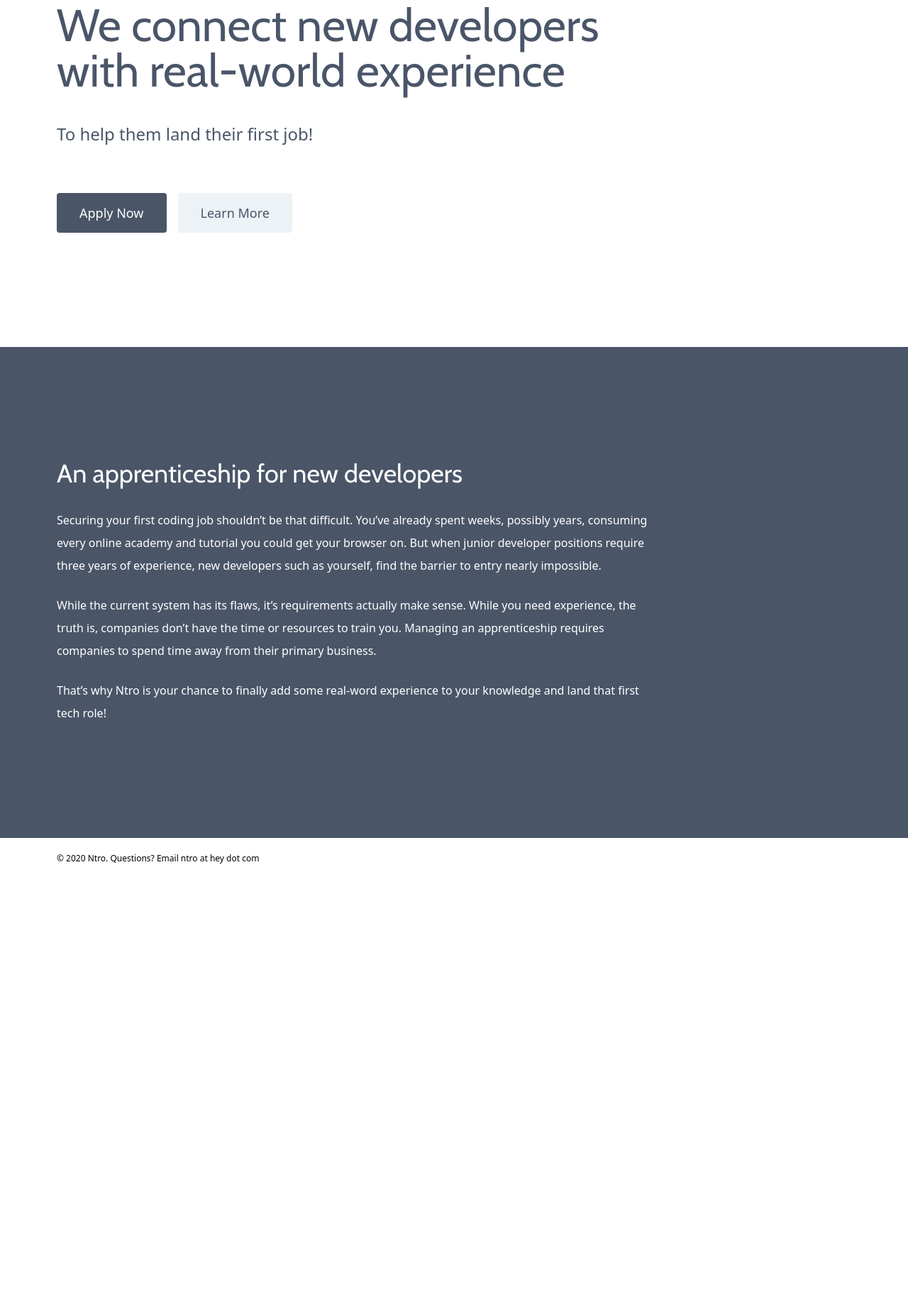
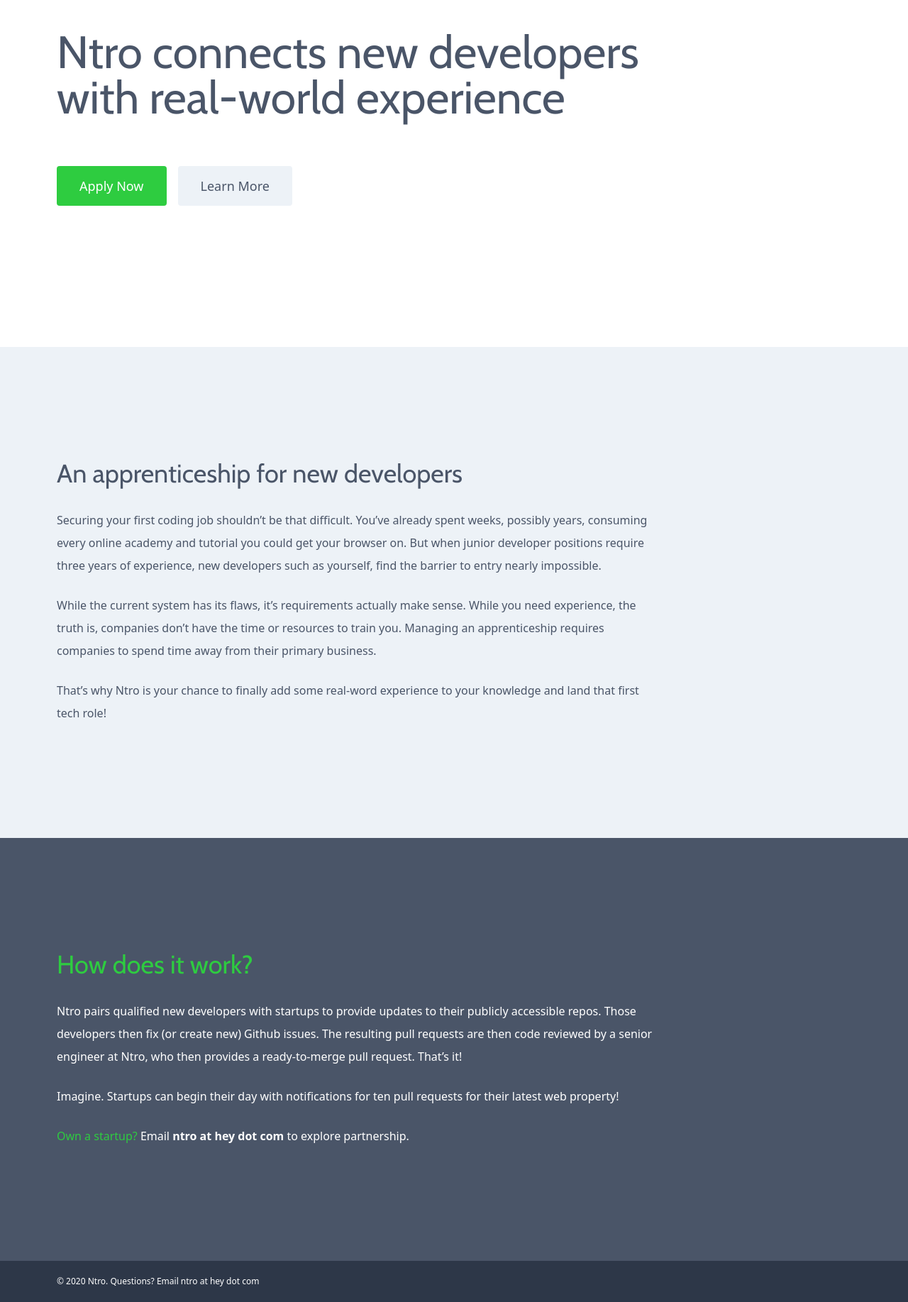
Before and after one commit to NtroDev/NtroDev.github.io, a Gatsby site: page / in a window 1280 px wide. Shown: the part 311-2146 px from the top of the page at 71% size. Before the commit the page ends 1550 px from the top, so only its background shows below. Built offline with nearby package versions, Linux system fonts and the light colour scheme; Gatsby itself is replaced by a stand-in of ours.

Commit message:
Added how it works to home page

```diff
--- a/src/pages/index.js
+++ b/src/pages/index.js
@@ -8,21 +8,21 @@
 
 const HomePage = () => (
   <div>
-    <div id="home-hero" className="bg-brand h-screen">
+    <div id="home-hero" className="h-screen">
       <div className="p-5 sm:px-20 border-b border-gray-200 w-full">
         <img src={ntroLogo} alt="Ntro" width="80" />
       </div>
       <div className="px-5 sm:px-20 flex items-center h-full">
         <div className="sm:w-3/4 text-gray-700">
-          <h1 className="text-4xl sm:text-6xl leading-none mb-8 sm:mb-10">We connect new developers with real-world experience</h1>
-          <p className="text-xl mr-20 sm:mr-0 sm:text-2xl font-light mb-20">To help them land their first job!</p>
-          <a href="https://forms.gle/QJ1zHKnmmRskDq3P9" className="bg-gray-700 text-white px-5 py-3 rounded cursor-pointer sm:text-lg sm:px-8 sm:py-4 mr-4">Apply Now</a>
+          <h1 className="text-4xl sm:text-6xl leading-none mb-20 font-light">Ntro connects new developers with real-world experience</h1>
+          <p className="text-xl mr-20 sm:mr-0 sm:text-2xl font-light mb-20 hidden">To help them land their first job!</p>
+          <a href="https://forms.gle/QJ1zHKnmmRskDq3P9" className="bg-brand text-white px-5 py-3 rounded cursor-pointer sm:text-lg sm:px-8 sm:py-4 mr-4">Apply Now</a>
           <Link to="#about" className="bg-gray-200 px-5 py-3 rounded cursor-pointer sm:text-lg sm:px-8 sm:py-4">Learn More</Link>
         </div>
       </div>
     </div>
 
-    <div id="about" className="bg-gray-700 px-5 sm:px-20 py-40 text-white leading-loose">
+    <div id="about" className="bg-gray-200 text-gray-700 px-5 py-20 sm:px-20 sm:py-40 leading-loose">
       <div className="sm:w-3/4">
         <h1 className="text-4xl mb-8 leading-none">An apprenticeship for new developers</h1>
         <p className="mb-6">Securing your first coding job shouldn’t be that difficult. You’ve already spent weeks, possibly years, consuming every online academy and tutorial you could get your browser on. But when junior developer positions require three years of experience, new developers such as yourself, find the barrier to entry nearly impossible.</p>
@@ -31,7 +31,16 @@
       </div>
     </div>
 
-    <div className="p-5 sm:px-20 text-xs">
+    <div id="startup" className="bg-gray-700 text-white px-5 py-20 sm:px-20 sm:py-40 leading-loose">
+      <div className="sm:w-3/4">
+        <h2 className="text-4xl mb-8 leading-none text-brand">How does it work?</h2>
+        <p className="mb-6">Ntro pairs qualified new developers with startups to provide updates to their publicly accessible repos. Those developers then fix (or create new) Github issues. The resulting pull requests are then code reviewed by a senior engineer at Ntro, who then provides a ready-to-merge pull request. That’s it!</p>
+        <p className="mb-6">Imagine. Startups can begin their day with notifications for ten pull requests for their latest web property!</p>
+        <p><span className="text-brand">Own a startup?</span> Email <span className="font-bold">ntro at hey dot com</span> to explore partnership.</p>
+      </div>
+
+    </div>
+    <div className="bg-gray-800 text-white p-5 sm:px-20 text-xs">
       <p>&copy; 2020 Ntro. Questions? Email ntro at hey dot com</p>
     </div>
   </div>
--- a/tailwind.config.js
+++ b/tailwind.config.js
@@ -1,10 +1,11 @@
 module.exports = {
   purge: [],
   theme: {
-    /* colors: {
-      brand: '#2ECC40'
-    }, */
-    extend: {},
+    extend: {
+      colors: {
+        'brand': '#2ECC40',
+      }
+    },
   },
   variants: {},
   plugins: [],
```
